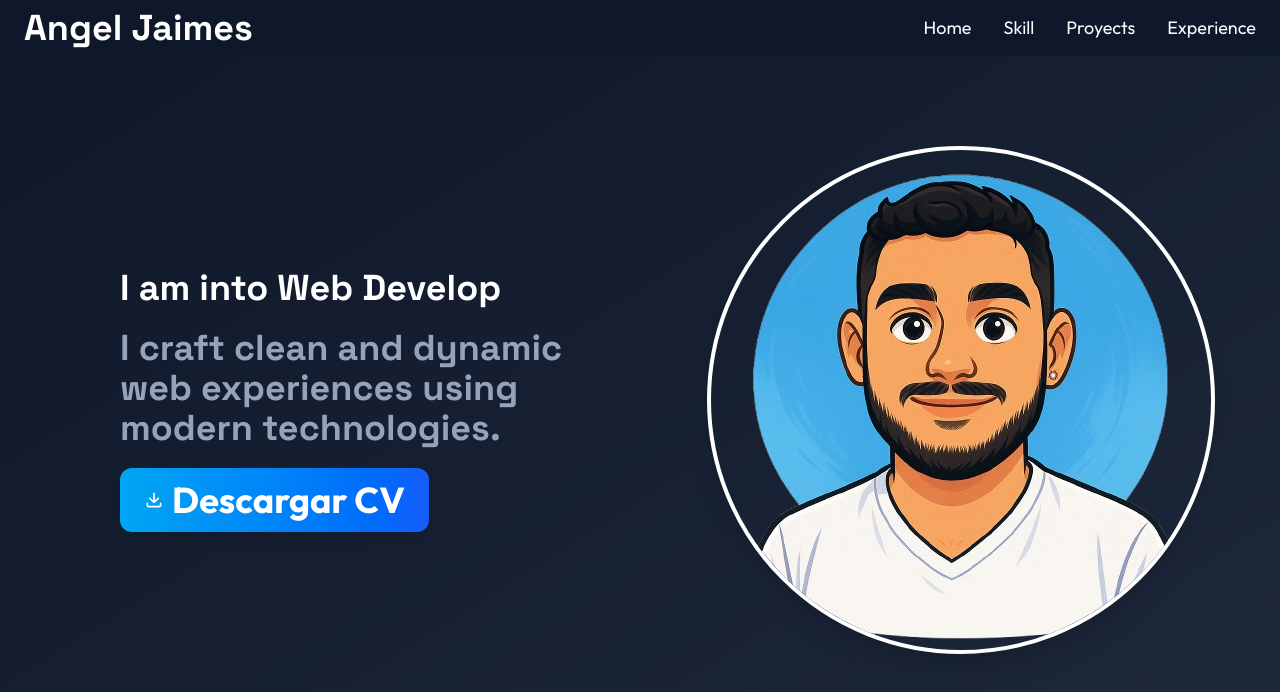
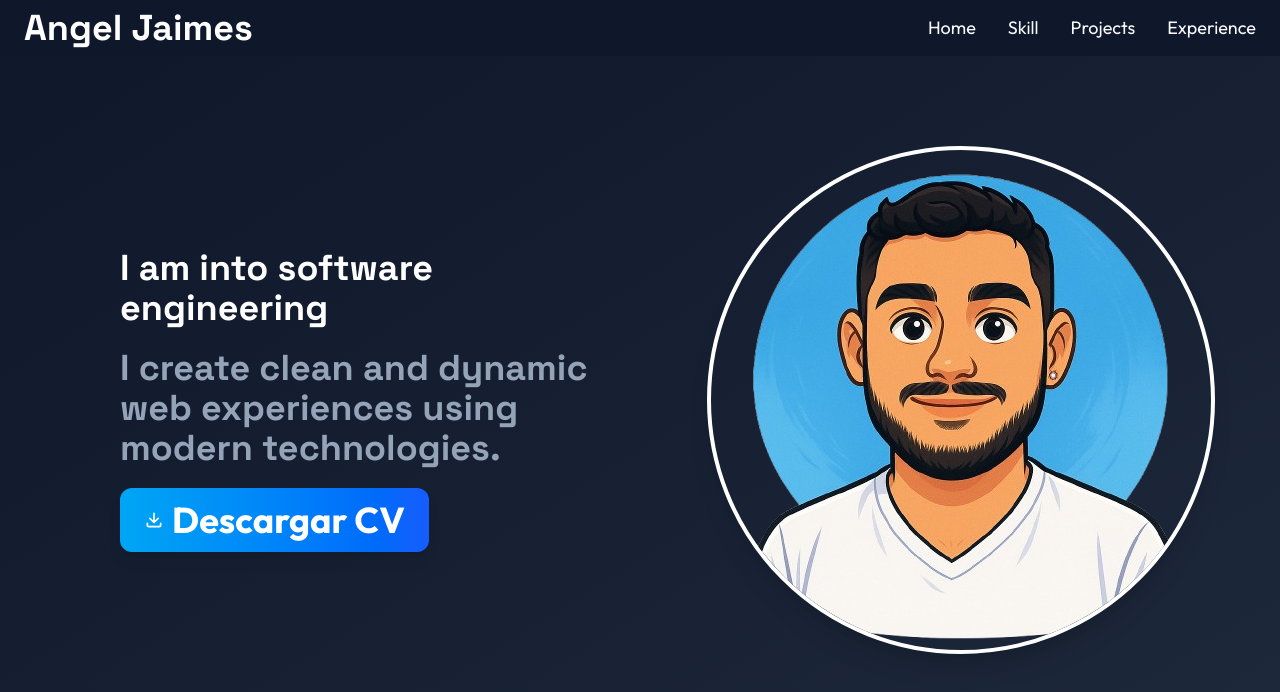
Before and after one commit to AngelJaimesdev/My-portfolio, a React (Vite) app: page / in a window 1280 px wide. Shown: the top 692 px of the page. Built offline with nearby package versions, Linux system fonts and the light colour scheme.

Commit message:
feat: traducción de textos a ingles

```diff
--- a/src/Experience.tsx
+++ b/src/Experience.tsx
@@ -4,18 +4,18 @@ function Experience() {
   const experiences = [
     {
       company: "Alpes Solutions S.A.S - Outsourcing Davinci",
-      date: "23 Noviembre 2023 - 31 Julio 2025",
+      date: "23 November 2023 - 31 July 2025",
       current: false,
       description:
-        "He formado parte de distintos proyectos dentro de la empresa, colaborando con el equipo, cumpliendo con mis responsabilidades y proponiendo ideas que han contribuido a que las tareas se desarrollen de manera eficiente y sin contratiempos.",
+        "I have been part of various projects within the company, collaborating with the team, fulfilling my responsibilities, and proposing ideas that have contributed to tasks being carried out efficiently and without setbacks.",
       icon: <Briefcase className="text-[#38bdf8] w-5 h-5" />,
     },
     {
       company: "Alpes Solutions S.A.S",
-      date: "16 Junio - 22 Noviembre 2023 (5 Meses)",
+      date: "16 June - 22 November 2023 (5 Months)",
       current: false,
       description:
-        "Fortalecí los conocimientos que había desarrollado por cuenta propia, integrándolos al trabajo colaborativo. Además, en el entorno laboral adquirí habilidades blandas esenciales que me han permitido adaptarme mejor y comunicarme de forma efectiva con el equipo.",
+        "I strengthened the knowledge I had developed on my own by integrating it into collaborative work. In addition, in the work environment I acquired essential soft skills that have allowed me to adapt better and communicate effectively with the team.",
       icon: <MonitorCheck className="text-[#38bdf8] w-5 h-5" />,
       link: "https://alpessolutions.com/",
     },
@@ -28,7 +28,7 @@ function Experience() {
     >
       {/* Título */}
       <h1 className="mt-10 text-3xl text-center md:text-4xl font-bold text-[#38bdf8] mb-10">
-        Experiencia Laboral
+        Work Experience
       </h1>
 
       {/* Línea de tiempo */}
@@ -51,7 +51,7 @@ function Experience() {
             {/* Badge o Link */}
             {exp.current ? (
               <h4 className="inline-block mt-3 bg-green-600 text-white text-xs font-medium px-3 py-1 rounded-md">
-                Activo
+                Active
               </h4>
             ) : exp.link ? (
               <a
@@ -60,11 +60,11 @@ function Experience() {
                 rel="noopener noreferrer"
                 className="inline-block mt-3 bg-[#0f172a] border border-[#38bdf8]/30 text-white text-xs font-medium px-3 py-2 rounded-md hover:bg-[#1e293b] transition"
               >
-                Visitar Página
+                Visit Page
               </a>
             ) : (
               <h4 className="inline-block mt-3 bg-red-600 text-white text-xs font-medium px-3 py-1 rounded-md">
-                Finalizado
+                Finished
               </h4>
             )}
           </div>
--- a/src/Home.tsx
+++ b/src/Home.tsx
@@ -12,9 +12,9 @@ function Home() {
       {/* Body */}
       <div className="h-full w-full flex flex-col md:flex-row justify-center items-center gap-10 p-10">
         <div className="w-full h-full flex flex-col justify-center items-center md:items-start md:pl-20 gap-5 md:text-4xl font-bold text-[#f8fafc]">
-          <h1 className="text-white">I am into Web Develop</h1>
+          <h1 className="text-white">I am into software engineering</h1>
           <h2 className="text-[#94a3b8]">
-            I craft clean and dynamic web experiences using modern technologies.
+            I create clean and dynamic web experiences using modern technologies.
           </h2>
           <a
             href="/CV/Cv-angel_jaimes.pdf"
--- a/src/Navbar.tsx
+++ b/src/Navbar.tsx
@@ -23,7 +23,7 @@ function Navbar() {
       <ul className="hidden md:flex gap-8 text-lg font-medium h-20 items-center">
         <li><a className="hover:text-[#38bdf8]" href="#Home">Home</a></li>
         <li><a className="hover:text-[#38bdf8]" href="#Skill">Skill</a></li>
-        <li><a className="hover:text-[#38bdf8]" href="#Proyects">Proyects</a></li>
+        <li><a className="hover:text-[#38bdf8]" href="#Proyects">Projects</a></li>
         <li><a className="hover:text-[#38bdf8]" href="#Experience">Experience</a></li>
       </ul>
 
@@ -32,7 +32,7 @@ function Navbar() {
         <div className="absolute top-14 left-0 w-40 h-screen bg-[#0f172a] flex flex-col gap-6 p-6 md:hidden shadow-lg">
           <a className="hover:text-[#38bdf8]" href="#Home" onClick={() => setOpen(false)}>Home</a>
           <a className="hover:text-[#38bdf8]" href="#Skill" onClick={() => setOpen(false)}>Skill</a>
-          <a className="hover:text-[#38bdf8]" href="#Proyects" onClick={() => setOpen(false)}>Proyects</a>
+          <a className="hover:text-[#38bdf8]" href="#Proyects" onClick={() => setOpen(false)}>Projects</a>
           <a className="hover:text-[#38bdf8]" href="#Experience" onClick={() => setOpen(false)}>Experience</a>
         </div>
       )}
--- a/src/Proyect.tsx
+++ b/src/Proyect.tsx
@@ -3,11 +3,11 @@ function Proyect() {
     <div id="Proyects" className="w-full min-h-screen bg-gradient-to-br from-[#0f172a] to-[#1e293b] flex flex-col items-center justify-center p-10">
 
       {/* Título */}
-      <h1 className="text-3xl text-center md:text-4xl font-bold text-[#38bdf8] mt-10">Proyectos</h1>
+      <h1 className="text-3xl text-center md:text-4xl font-bold text-[#38bdf8] mt-10">Projects</h1>
 
       {/* Subtítulo */}
       <h2 className="md:text-lg text-[#94a3b8] mb-10 text-center max-w-2xl">
-        Este portafolio es un proyecto personal diseñado para mostrar mis habilidades y experiencia en desarrollo web.
+        This portfolio is a personal project designed to showcase my skills and experience in web development.
       </h2>
 
       {/* Card del proyecto */}
--- a/src/Skill.tsx
+++ b/src/Skill.tsx
@@ -5,7 +5,7 @@ function Skill() {
     "Node.js", "NestJS", "Laravel",
     "MySQL", "PostgreSQL",
     "Firebase", "Cloud Functions", "Microservices",
-    "Git", "GitHub"
+    "Git", "GitHub",'Sql'
   ];
 
   return (
@@ -13,12 +13,12 @@ function Skill() {
 
       {/* Título */}
       <h1 className="text-3xl md:text-4xl font-bold text-[#38bdf8] mt-10 text-center">
-        Habilidades & Tecnologías
+        Skills & Technologies
       </h1>
 
       {/* Subtítulo */}
       <h2 className="md:text-lg text-[#94a3b8] mb-8 text-center max-w-2xl">
-        Estas son las tecnologías y herramientas que utilizo para crear experiencias web modernas y escalables.
+        These are the technologies and tools I use to create modern and scalable web experiences.
       </h2>
 
       {/* Lista de Skills */}
```
